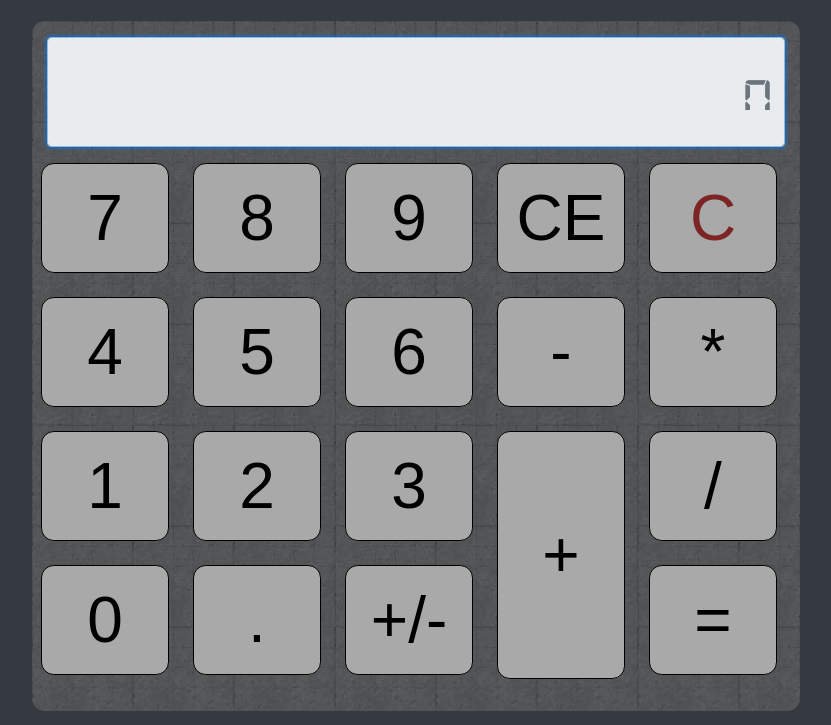
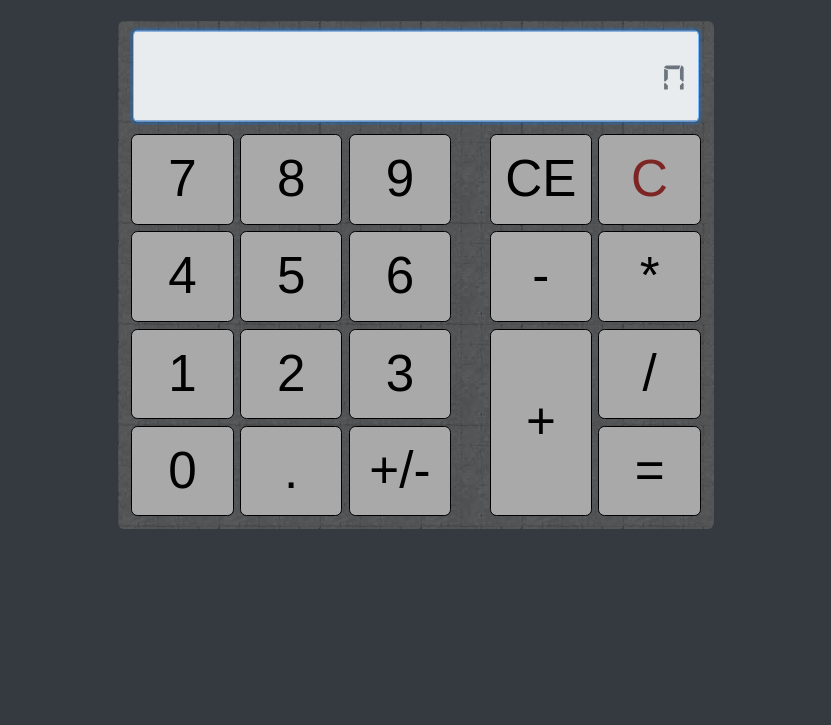
Before and after one commit to bindwkill/calculadoraSimplesJS, a plain HTML site: page index.html in a window 1280 px wide. Shown: the part 75-800 px from the top of the page, without its empty margins (224-1055 px from the left). Drawn offline with nearby package versions, Linux system fonts and the light colour scheme.

Commit message:
Melhoria de aparência

```diff
--- a/index.html
+++ b/index.html
@@ -2,7 +2,7 @@
 
 <head>
   <meta charset="UTF-8">
-  <meta name="viewport" content="width=device-width, initial-scale=1.0">
+  <meta name="viewport" content="width=device-width, initial-scale=1.0" />
   <link rel="stylesheet" href="https://stackpath.bootstrapcdn.com/bootstrap/4.3.1/css/bootstrap.min.css"
     integrity="sha384-ggOyR0iXCbMQv3Xipma34MD+dH/1fQ784/j6cY/iJTQUOhcWr7x9JvoRxT2MZw1T" crossorigin="anonymous">
   <link rel="stylesheet" href="./style.css">
@@ -16,12 +16,12 @@
       <h1 class="mb-4">Calculadora em Javascript</h1>
     </header>
 
-    <div class="container-fluid bg-light mx-auto py-2 calc-container" data-name="calculator">
+    <div class="container-fluid bg-light calc-container" data-name="calculator">
 
       <input class="form-control digital-display" data-name="display" type="text" placeholder="0" readonly autofocus />
 
       <div class="row">
-        <div class="num-pad">
+        <div class="col col-7 num-pad">
           <div class="row row-cols-3">
             <button type="button" class="btn btn-secondary calc-button" data-key="7">7</button>
             <button type="button" class="btn btn-secondary calc-button" data-key="8">8</button>
@@ -41,15 +41,15 @@
           </div>
         </div>
 
-        <div class="ops-pad">
-          <div class="row row-cols-2">
+        <div class="col col- ops-pad">
+          <div class="row row-sm justify-content-end row-cols-2">
             <button type="button" class="btn btn-secondary calc-button" data-key="Delete">CE</button>
             <button type="button" class="btn btn-danger calc-button red-button" data-key="Escape">C</button>
             <div class="w-100"></div>
             <button type="button" class="btn btn-secondary calc-button" data-key="-">-</button>
             <button type="button" class="btn btn-secondary calc-button" data-key="*">*</button>
             <div class="w-100"></div>
-            <button type="button" class="btn btn-secondary calc-button huge-button" data-key="+">+</button>
+            <button type="button" class="btn btn-secondary calc-button" data-key="+">+</button>
             <div>
               <button type="button" class="btn btn-secondary calc-button" data-key="/">/</button>
               <div class="w-100"></div>
--- a/style.css
+++ b/style.css
@@ -5,24 +5,20 @@
 
 .calc-container {
   background: url('./imgs/plastic.jpg');
-  border-radius: 1vw;
+  border-radius: 0.5vmax;
   max-width: fit-content;
 }
 
 .calc-button {
-  font-size: 4em;
-  width: 8rem;
+  font-size: 4vmax;
+  width: 8vmax;
   text-align: center;
-  margin: 0.75rem;
+  margin: 0.25vmax;
   font-family: Arial, Helvetica, sans-serif;
   background-color: darkgrey;
   border-color: black;
   color: black;
-  border-radius: 1vw;
-}
-
-.huge-button {
-  height: 15.5rem;
+  border-radius: 0.5vmax;
 }
 
 .red-button {
@@ -31,14 +27,14 @@
 
 .num-pad {
   display: block;
-  width: 27rem;
-  margin: 0.75rem;
+  width: 27vmax;
+  margin: 0.75vmax auto 0.75vmax 0.75vmax;
 }
 
 .ops-pad {
   display: block;
-  width: 18rem;
-  margin: 0.75rem;
+  width: 18vmax;
+  margin: 0.75vmax 0.75vmax 0.75vmax auto;
 }
 
 .clicked {
@@ -46,8 +42,9 @@
 }
 
 .digital-display {
-  font-size: 4em;
+  font-size: 4vmax;
   text-align: right;
+  margin: 0.75vmax auto 0.75vmax auto;
   font-family: 'digital-7', sans-serif;
-  transform: translateY(0.5rem)
+  transform: translateY(0.75vmax)
 }
```
